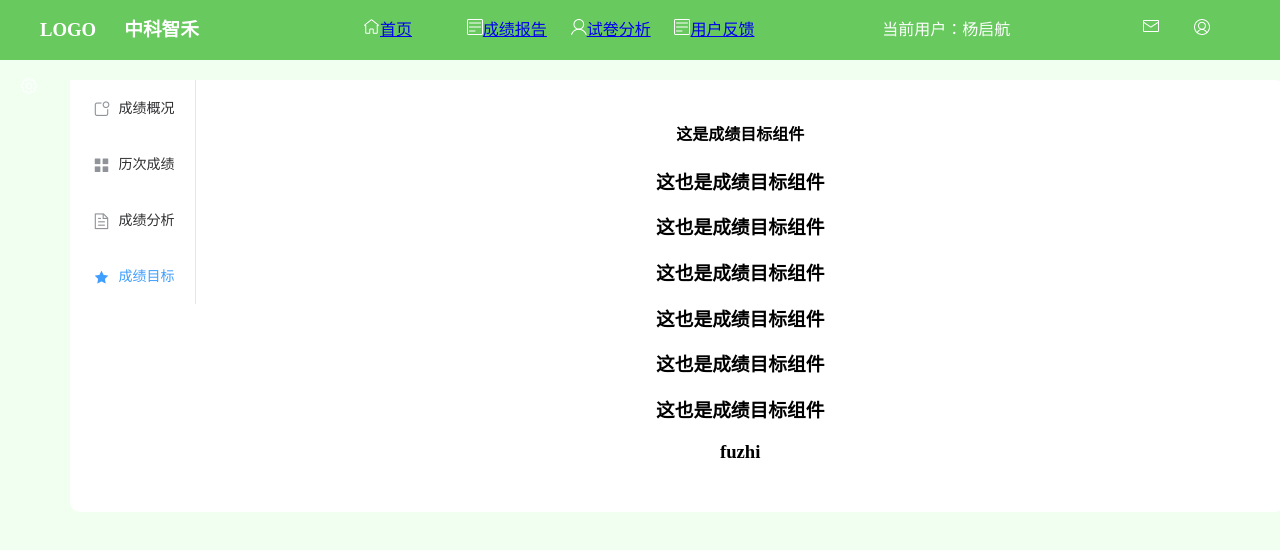
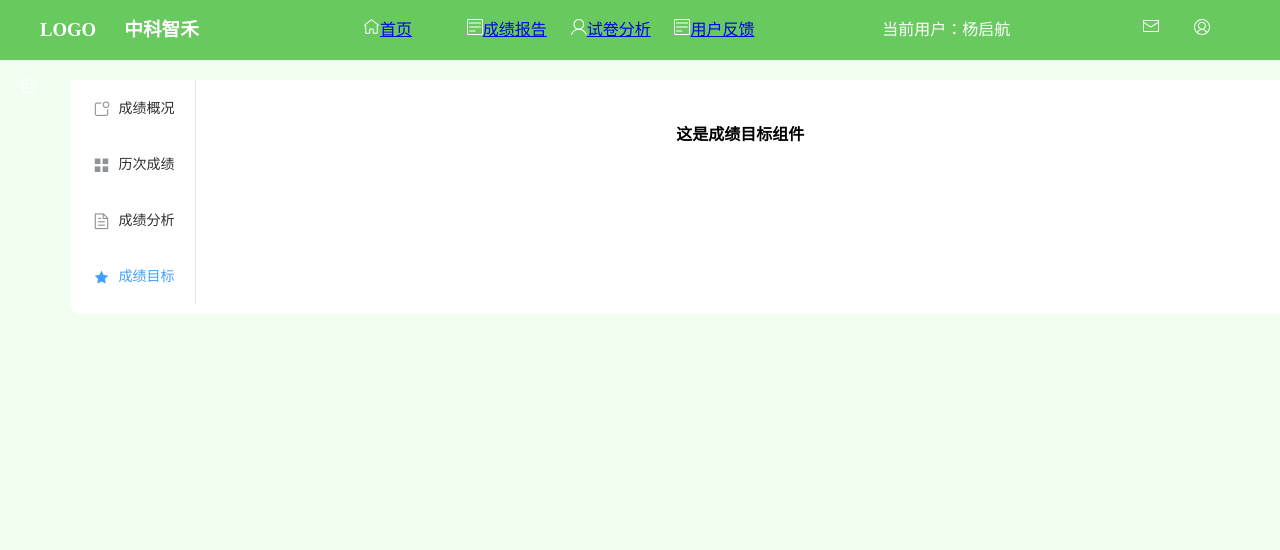
Before and after one commit to lhzandyqh/gradeSystemStatic, a Vue app: page /#/gradereport/gradeandtargetcontent in a window 1280 px wide. Shown: the top 550 px of the page. Built offline with nearby package versions, Linux system fonts and the light colour scheme.

Commit message:
修改之前的所有测试并提交

```diff
--- a/src/views/firstnavigation/gradeandtargetcontent.vue
+++ b/src/views/firstnavigation/gradeandtargetcontent.vue
@@ -1,13 +1,6 @@
 <template>
   <div class="container">
     <h1>这是成绩目标组件</h1>
-    <h3>这也是成绩目标组件</h3>
-    <h3>这也是成绩目标组件</h3>
-    <h3>这也是成绩目标组件</h3>
-    <h3>这也是成绩目标组件</h3>
-    <h3>这也是成绩目标组件</h3>
-    <h3>这也是成绩目标组件</h3>
-    <h3>fuzhi</h3>
   </div>
 </template>
 
```
